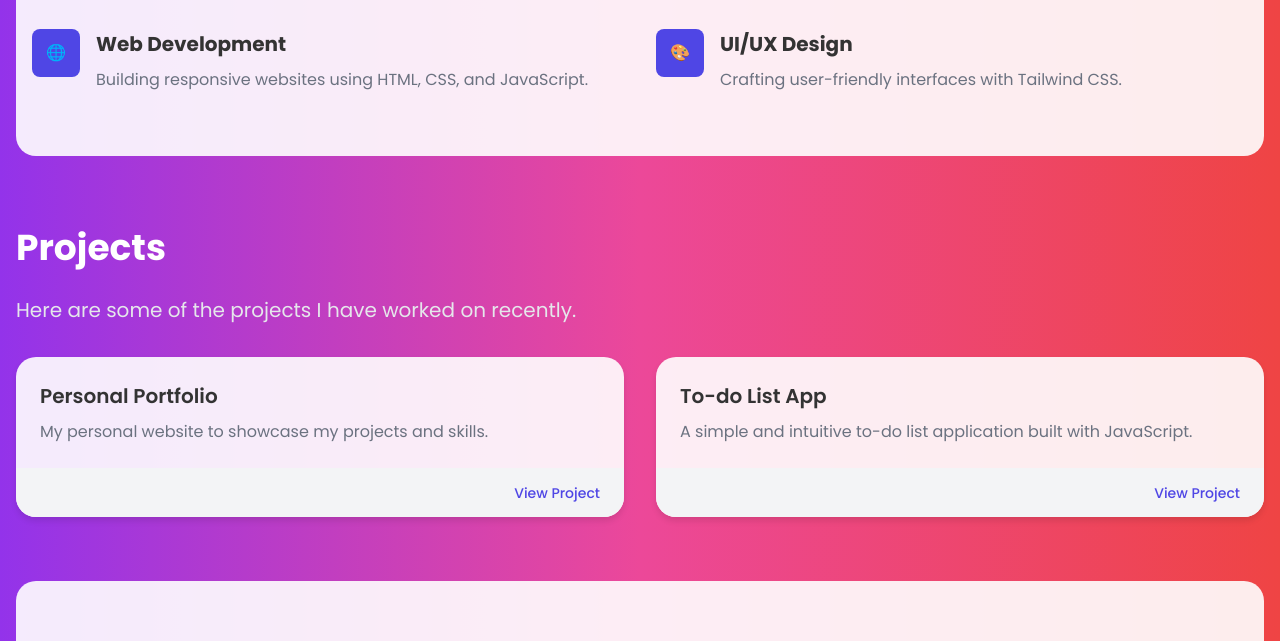
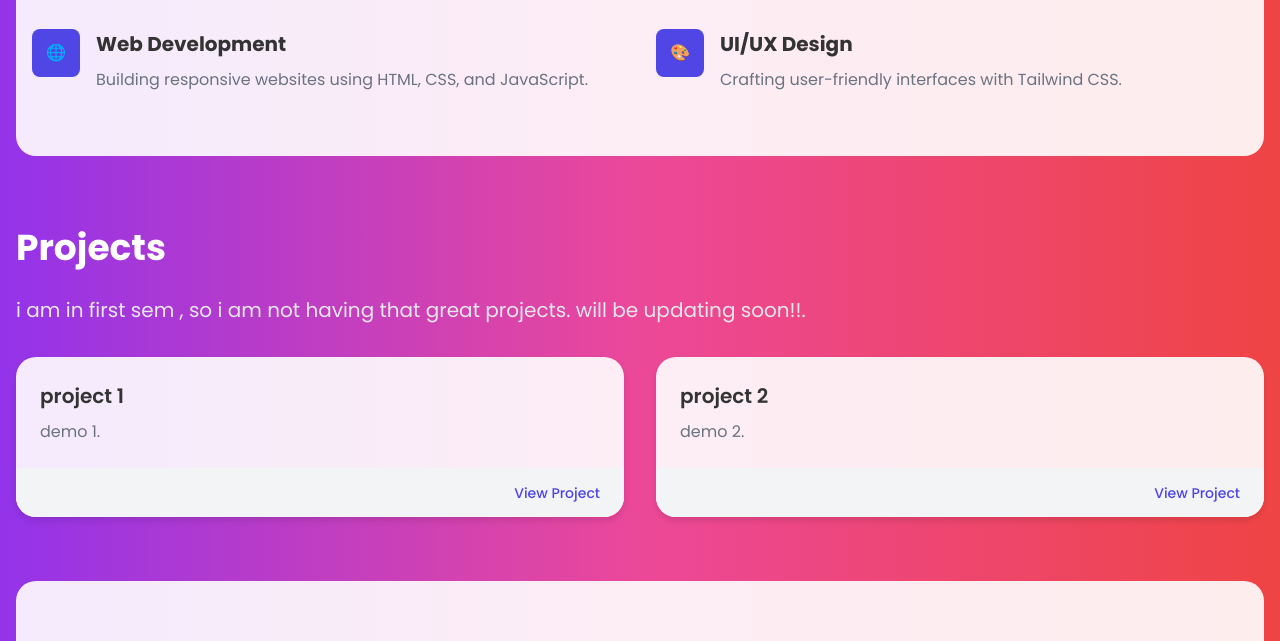
Before and after one commit to UnrealAnkit/unrealankitportfolio, a plain HTML site: page index.html in a window 1280 px wide. Shown: the part 530-1171 px from the top of the page. Drawn offline with Linux system fonts and the light colour scheme.

Commit message:
Update index.html

```diff
--- a/index.html
+++ b/index.html
@@ -399,13 +399,13 @@
         <section id="projects">
             <div class="section-title">
                 <h2>Projects</h2>
-                <p>Here are some of the projects I have worked on recently.</p>
+                <p> i am in first sem , so i am not having that great projects. will be updating soon!!.</p>
             </div>
             <div class="projects-grid">
                 <div class="project-card">
                     <div class="project-content">
-                        <h3 class="project-title">Personal Portfolio</h3>
-                        <p class="project-description">My personal website to showcase my projects and skills.</p>
+                        <h3 class="project-title">project 1</h3>
+                        <p class="project-description">demo 1.</p>
                     </div>
                     <div class="project-link">
                         <a href="#">View Project</a>
@@ -413,8 +413,8 @@
                 </div>
                 <div class="project-card">
                     <div class="project-content">
-                        <h3 class="project-title">To-do List App</h3>
-                        <p class="project-description">A simple and intuitive to-do list application built with JavaScript.</p>
+                        <h3 class="project-title">project 2</h3>
+                        <p class="project-description">demo 2.</p>
                     </div>
                     <div class="project-link">
                         <a href="#">View Project</a>
```
